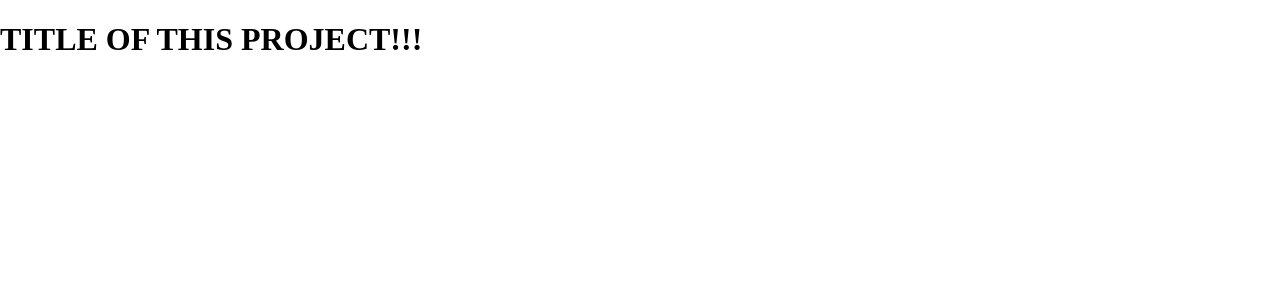
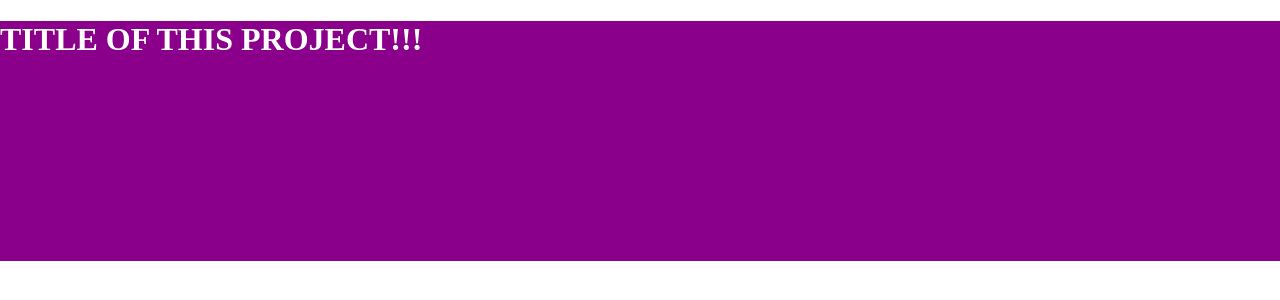
Before and after one commit to graydonj/learning-about-git, a plain HTML site: page index.html in a window 1280 px wide. Drawn offline with Linux system fonts and the light colour scheme.

Commit message:
No biggie

```diff
--- a/index.html
+++ b/index.html
@@ -8,6 +8,8 @@
     <link rel="stylesheet" href="styles.css">
 </head>
 <body>
-    <h1>TITLE OF THIS PROJECT!!!</h1>
+    <header>
+        <h1>TITLE OF THIS PROJECT!!!</h1>
+    </header>
 </body>
 </html>
--- a/styles.css
+++ b/styles.css
@@ -5,3 +5,9 @@ html { box-sizing: border-box;}
 *, *:before, *:after {box-sizing: inherit}
 
 .sr-only { position: absolute; width: 1px; height: 1px; margin: -1px; border: 0; padding: 0; white-space: nowrap; clip-path: inset(100%); clip: rect(0 0 0 0); overflow: hidden;}
+
+header {
+    background-color: darkmagenta;
+    color: white;
+    min-height: 30vh;
+}
```
